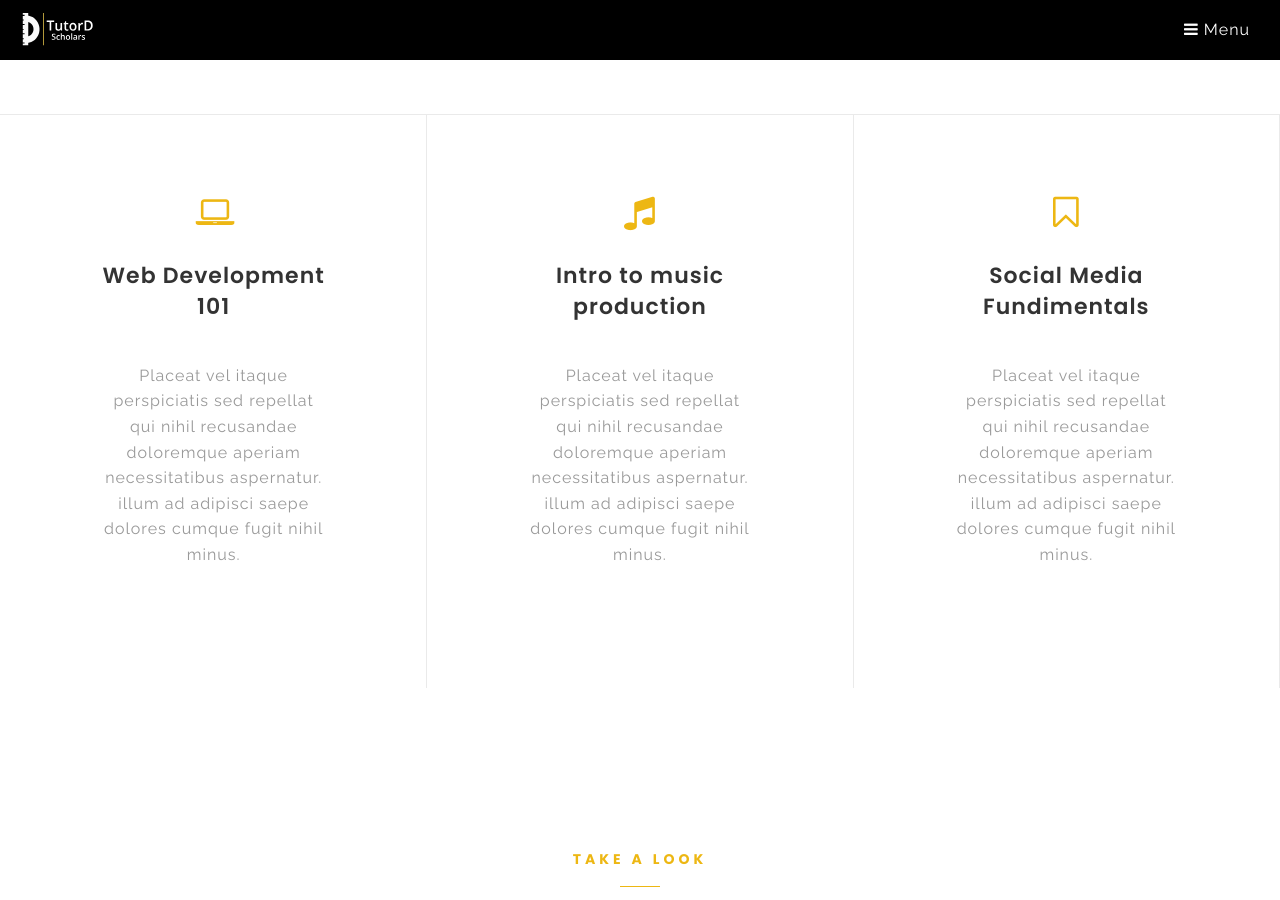
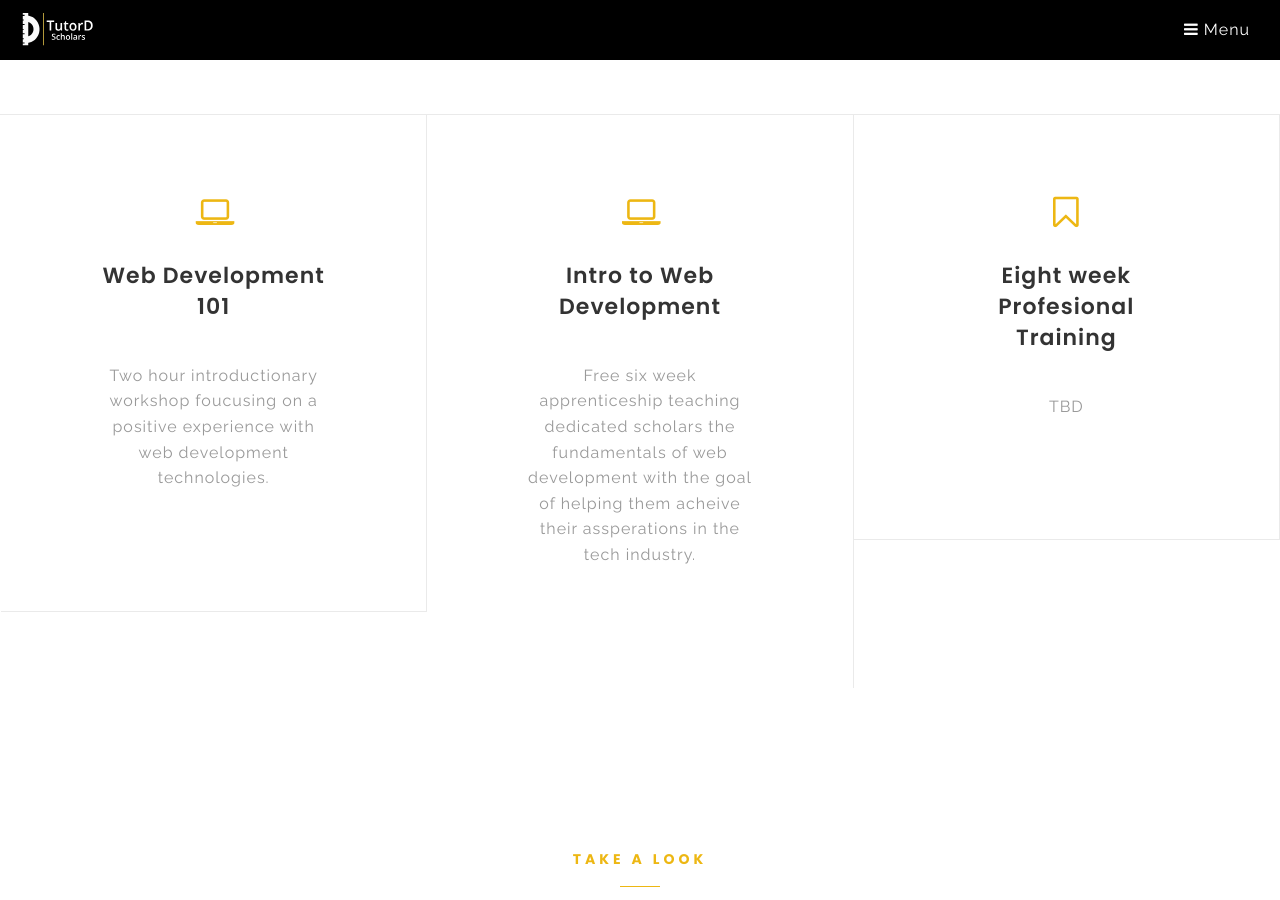
Before and after one commit to theTutorB/tutord-scholars-website, a Jekyll site: the page built from index.html, in a window 1280 px wide and 900 px high, scrolled down 2664 px. Built offline with Jekyll 4.4.1, drawn with Linux system fonts in a browser that asks for light colours; the list of posts is cut into pages by our own code; some of the changed text lies outside the part shown.

Commit message:
change course descriptions

```diff
--- a/index.html
+++ b/index.html
@@ -4,15 +4,15 @@ onepage: true
 services:
   - title: Web Development 101
     icon: fa fa-laptop
-    desc: Placeat vel itaque perspiciatis sed repellat qui nihil recusandae doloremque aperiam necessitatibus aspernatur. illum ad adipisci saepe dolores cumque fugit nihil minus.
+    desc: Two hour introductionary workshop foucusing on a positive experience with web development technologies.
     bg: /assets/images/@stock/service-item-1-bg.jpg
-  - title: Intro to music production
-    icon: fa fa-music
-    desc: Placeat vel itaque perspiciatis sed repellat qui nihil recusandae doloremque aperiam necessitatibus aspernatur. illum ad adipisci saepe dolores cumque fugit nihil minus.
+  - title: Intro to Web Development
+    icon: fa fa-laptop
+    desc: Free six week apprenticeship teaching dedicated scholars the fundamentals of web development with the goal of helping them acheive their assperations in the tech industry.
     bg: /assets/images/@stock/service-item-2-bg.jpg
-  - title: Social Media Fundimentals
+  - title: Eight week Profesional Training
     icon: fa fa-bookmark-o
-    desc: Placeat vel itaque perspiciatis sed repellat qui nihil recusandae doloremque aperiam necessitatibus aspernatur. illum ad adipisci saepe dolores cumque fugit nihil minus.
+    desc: TBD
     bg: /assets/images/@stock/service-item-3-bg.jpg
 works:
   - path: _works/diff-foods.md
@@ -176,7 +176,7 @@ courses:
       as possible so that they can focus on learning.</p>
     <p class="light"></p>
     <div class="two spacing"></div>
-    <a href="#team" class="button small">Click here to become a Scholar</a>
+    <a href="#services" class="button small">Click here to become a Scholar</a>
     <div class="three spacing"></div>
   </div>
 </div>
@@ -253,12 +253,12 @@ courses:
     <div class='large-8 columns'>
       <h3 class="white">Customized to meet your needs.</h3>
       <p>
-        Lorem ipsum dolor sit amet, consectetur adipisicing elit. Tenetur inventore minimar.
+        We honor all learning styles and skill levels. And we will meet you where you are.
       </p>
     </div>
     <div class='large-4 columns'>
       <p>
-        <a class='button small boxed' href='#'>Download Now</a>
+<!--        <a class='button small boxed' href='#'>Download Now</a>-->
       </p>
     </div>
   </div>
```
